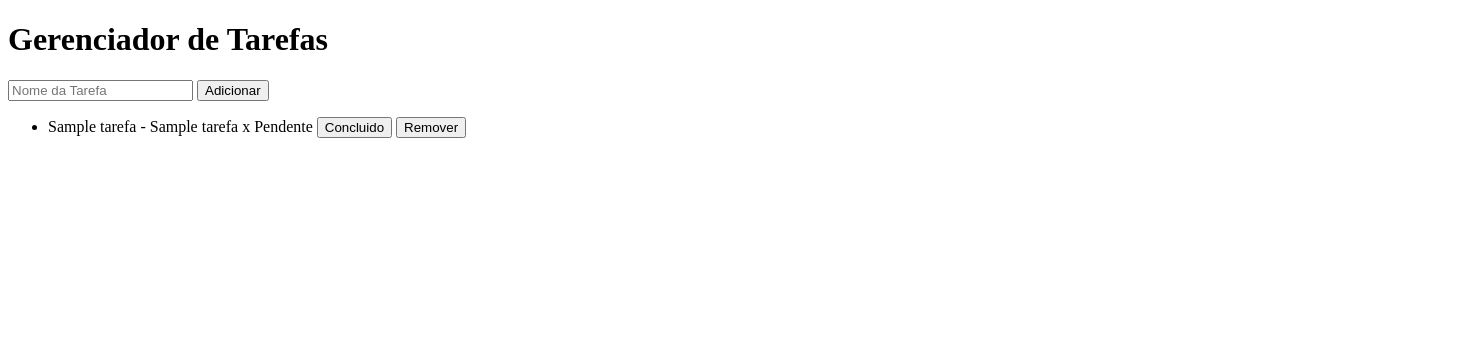
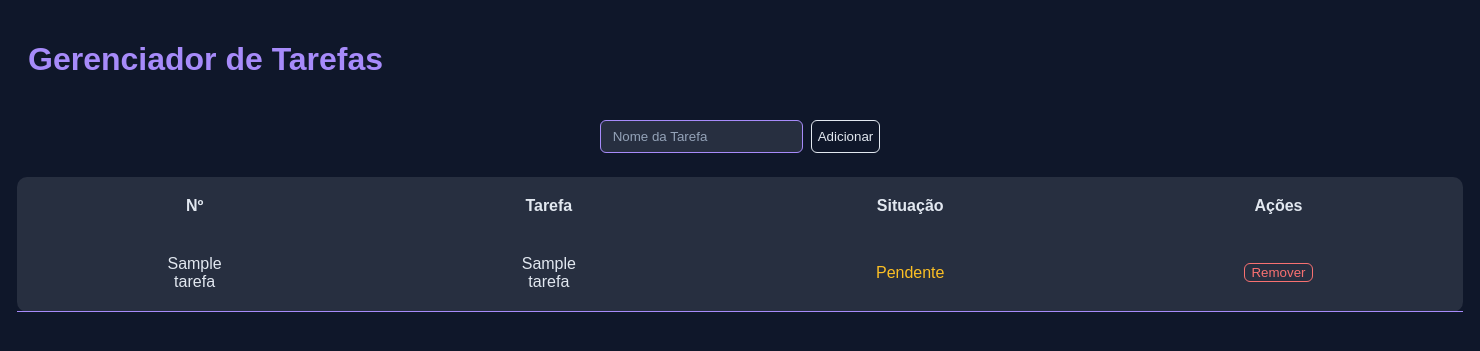
Before and after one commit to robertowanbasten1209/gerenciador-tarefas, a Flask app: template templates/index.html in a window 1480 px wide. Shown: the top 351 px of the page. Run offline with Flask 3, Linux system fonts and the light colour scheme; the template is opened without the code that fills it: most values are stand-ins (such as "Sample title", 1, 10 or a date in 2020).

Commit message:
mudanças no html e css, mudando as cores, botoes e aparencia do site

```diff
--- a/static/style.css
+++ b/static/style.css
@@ -1,5 +1,105 @@
 @charset "UTF-8";
 
-form {
-    display: inline;
+body{
+    font-family: Arial, Helvetica, sans-serif;
+    background-color: #0f172a ;
 }
+
+h1{
+    text-align: left;
+    color: #a78bfa;
+    padding: 20px;
+}
+
+.pesquisa{
+    display: flex;
+    justify-content: center;
+    gap: 8px;
+    margin-bottom: 24px;
+}
+
+.campo{
+    background-color: rgba(255, 255, 255, 0.10);
+    color: #e2e8f0;
+    border: 1px solid #a78bfa;
+    border-radius: 6px;
+    padding: 8px 12px;
+}
+
+.adicionar{
+    color: #e2e8f0;
+    border: 1px solid #e2e8f0;
+}
+
+
+.adicionar:hover{
+    background-color: rgba(74, 22, 128, 0.15);
+}
+
+.campo::placeholder{
+    color: #94a3b8
+}
+
+.campo:focus{
+    outline: none;
+    border-color: #38bdf8;
+}
+
+button{
+    border-radius: 6px;
+    padding: 4px 10 px;
+    background: transparent;
+    cursor: pointer;
+}
+
+.concluir{
+    color: #4ade80;
+    border: 1px solid #4ade80;
+}
+
+.concluir:hover {
+    background-color: rgba(74, 22, 128, 0.15);
+}
+
+.excluir{
+    color: #f87171;
+    border: 1px solid #f87171;
+}
+
+.excluir:hover{
+    background-color: rgba(74, 22, 128, 0.15)
+}
+
+.tconcluida{
+    color: #4ade80;
+}
+
+.pendente{
+    color: #fbbf24;
+}
+
+
+
+table{
+    text-align: center;
+    background-color: rgba(255, 255, 255, 0.10);
+    color: #e2e8f0;
+    border-collapse: collapse;
+    width: 700px;
+    margin: 0 auto;
+    border-radius: 10px;
+}
+
+td, th{
+    padding: 20px 150px 20px 150px;
+}
+
+td{
+    border-bottom: 1px solid #a78bfa;
+}
+
+.acoes{
+    display: flex;
+    gap: 8px;
+    justify-content: center;
+}
--- a/templates/index.html
+++ b/templates/index.html
@@ -8,28 +8,47 @@
 </head>
 <body>
     <h1>Gerenciador de Tarefas</h1>
-    <form action="/adicionar" method="post">
-        <input type="text" name="titulo" placeholder="Nome da Tarefa" required>
-        <button type="submit">Adicionar</button>
+    <form class="pesquisa" action="/adicionar" method="post">
+        <input class="campo" type="text" name="titulo" placeholder="Nome da Tarefa" required>
+        <button class="adicionar" type="submit">Adicionar</button>
     </form>
 
-    <ul>
-        {% for id, titulo, concluida in tarefas %}
-            <li>
-                {{id}} - {{titulo}} x
+    <table>
+        <thead>
+           <tr>
+                <th>Nº</th>
+                <th>Tarefa</th>
+                <th>Situação</th>
+                <th>Ações</th>
+           </tr>
+        </thead>
+        <tbody>
+            {%for id,titulo,concluida in tarefas%}
+                <tr>
+                    <td>{{id}}</td>
+                    <td>{{titulo}}</td>
+                    <td>
                         {% if concluida == 1 %}
-                        Concluida
+                            <span class="tconcluida">Concluida</span>
                         {% else %}
-                        Pendente
+                            <span class="pendente">Pendente</span>
+                        {% endif %}
+                    </td>
+                    <td>
+                        {% if concluida == 0%}
+                            <div class="acoes">
                                 <form action="/concluir/{{id}}" method="post">
-                            <button type="submit">Concluido</button>
+                                    <button class="concluir" type="submit">Concluido</button>
                                 </form>
                                                         {% endif %}
                                                         <form action="/excluir/{{id}}" method="Post">
-                        <button type="submit">Remover</button>
+                                <button class="excluir" type="submit">Remover</button>
                                                         </form>
-            </li>
+                            </div>
+                    </td>
+                </tr>
             {% endfor %}
-    </ul>
+        </tbody>
+    </table>
 </body>
 </html>
```
Lines whose indentation alone changed are shown as unchanged.
